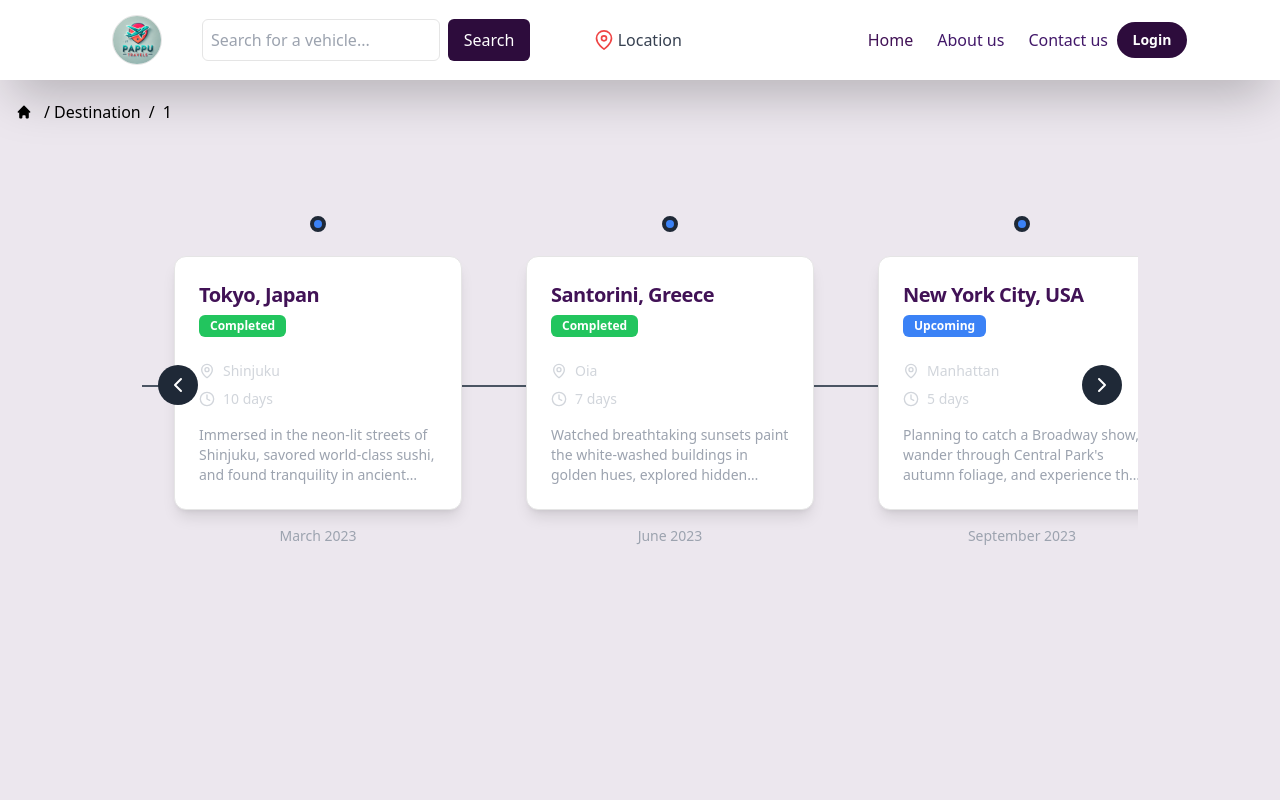
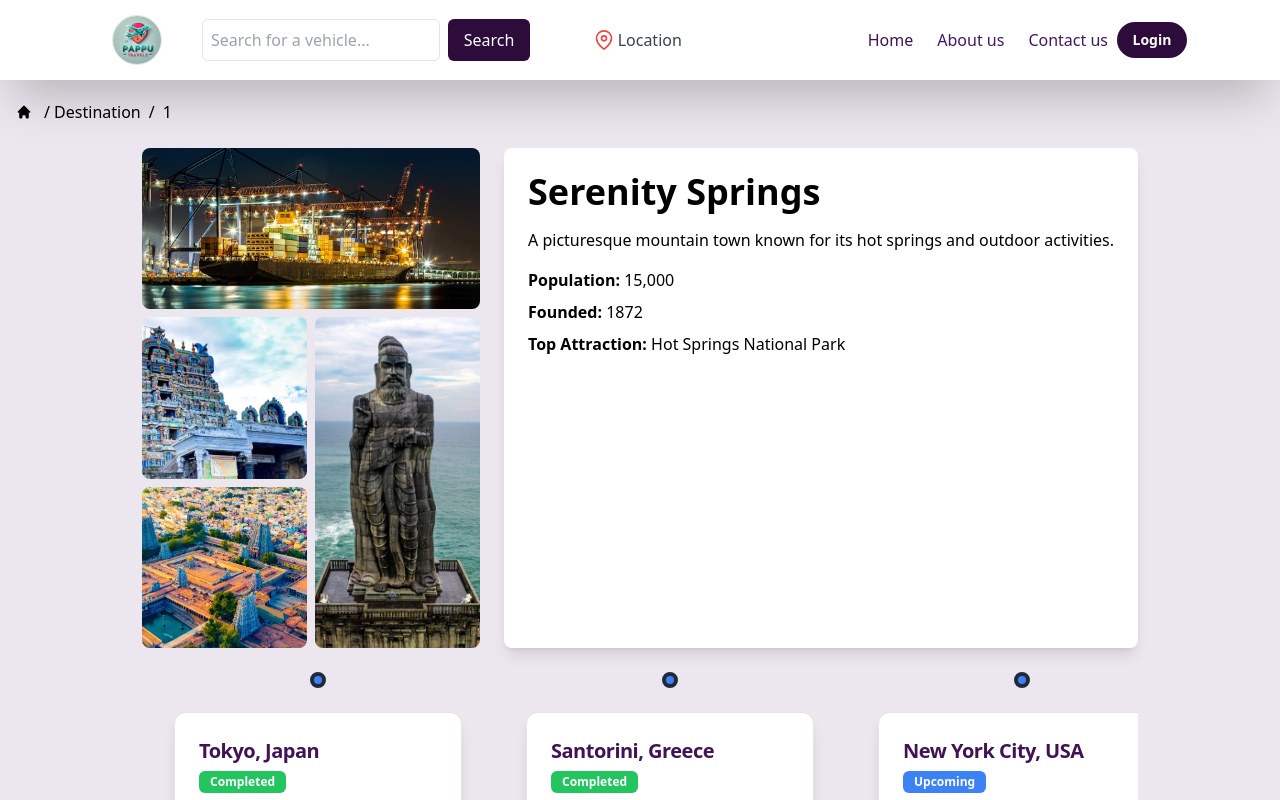
Before and after one commit to Esakkipandi0214/PAPPUTRAVELS, a Next.js app: page /Trip/1 in a window 1280 px wide. Shown: the top 800 px of the page. Built offline with nearby package versions, Linux system fonts and the light colour scheme.

Commit message:
updates tip

```diff
--- a/src/Components/Home/Locations/LocationSlider.tsx
+++ b/src/Components/Home/Locations/LocationSlider.tsx
@@ -5,8 +5,17 @@
 import "swiper/css/navigation";
 import Image from 'next/image';
 import {LocationDatas} from './locationdata'
+import { useRouter } from "next/router";
+
 
 const LocationSlider = () => {
+
+  const router = useRouter();
+
+    const handleLocationClick = (id:string) => {
+      router.push(`/Location/${id}`); // Redirect to the "/about" page
+    };
+
   return (
     <div className="bg-transparent  rounded-md">
     <h2 className="text-xl font-bold mb-4 text-[#411256] pl-5 ">Locations</h2>
@@ -27,7 +36,7 @@
       {LocationDatas.map((location, index) => (
         <SwiperSlide key={index}>
           <div
-        //   onClick={()=>handleLocationClick(location.name)}
+          onClick={()=>handleLocationClick(location.name)}
           className="flex flex-col items-center text-center">
             <Image
               src={location.image}
--- /dev/null
+++ b/src/Components/Trips/location-collage.tsx
@@ -0,0 +1,99 @@
+import Image from "next/image";
+import Tirunelveli from "../../../public/Tiruvelveli/TirunelveliLogo.jpg";
+import Thoothukudi from "../../../public/Thoothukudi/ThoothukudiLogo.jpg";
+import Kanyakumari from "../../../public/KanyaKumari/kanyakumariLogo.jpg";
+import Madurai from "../../../public/Madurai/MaduraiLogo.webp";
+
+interface LocationDetails {
+  name: string;
+  description: string;
+  population: number;
+  founded: number;
+  attractions: string[];
+}
+
+const locationDetails: LocationDetails = {
+  name: "Serenity Springs",
+  description:
+    "A picturesque mountain town known for its hot springs and outdoor activities.",
+  population: 15000,
+  founded: 1872,
+  attractions: [
+    "Hot Springs National Park",
+    "Mountain View Trail",
+    "Historic Downtown",
+    "Lakeside Resort",
+  ],
+};
+
+export default function LocationCollage() {
+  return (
+    <div className="w-full flex flex-col lg:flex-row space-y-6 lg:space-y-0 lg:space-x-6">
+      {/* Left: Collage layout */}
+      <div className="flex-1">
+        <div className="grid grid-rows-3 grid-cols-2 gap-2 h-auto lg:h-[500px]">
+          {/* Top image spanning two columns */}
+          <div className="row-span-1 col-span-2 relative h-48 lg:h-auto">
+            <Image
+              src={Thoothukudi}
+              alt="Top image"
+              layout="fill"
+              objectFit="cover"
+              className="rounded-lg"
+            />
+          </div>
+
+          {/* Bottom-left small images */}
+          <div className="row-span-2 col-span-1 grid grid-rows-2 gap-2">
+            <div className="relative h-24 lg:h-auto rounded-lg overflow-hidden">
+              <Image
+                src={Tirunelveli}
+                alt="Small image 1"
+                layout="fill"
+                objectFit="cover"
+              />
+            </div>
+            <div className="relative h-24 lg:h-auto rounded-lg overflow-hidden">
+              <Image
+                src={Madurai}
+                alt="Small image 2"
+                layout="fill"
+                objectFit="cover"
+              />
+            </div>
+          </div>
+
+          {/* Bottom-right large image */}
+          <div className="row-span-2 col-span-1 relative rounded-lg overflow-hidden h-48 lg:h-auto">
+            <Image
+              src={Kanyakumari}
+              alt="Large image"
+              layout="fill"
+              objectFit="cover"
+            />
+          </div>
+        </div>
+      </div>
+
+      {/* Right: Location details */}
+      <div className="flex">
+        <div className="bg-white text-black p-6 rounded-lg shadow-lg">
+          <h1 className="text-3xl lg:text-4xl font-bold mb-4">
+            {locationDetails.name}
+          </h1>
+          <p className="mb-4">{locationDetails.description}</p>
+          <p className="mb-2">
+            <strong>Population:</strong>{" "}
+            {locationDetails.population.toLocaleString()}
+          </p>
+          <p className="mb-2">
+            <strong>Founded:</strong> {locationDetails.founded}
+          </p>
+          <p>
+            <strong>Top Attraction:</strong> {locationDetails.attractions[0]}
+          </p>
+        </div>
+      </div>
+    </div>
+  );
+}
--- a/src/pages/Location/[location].tsx
+++ b/src/pages/Location/[location].tsx
@@ -12,6 +12,8 @@
 import Image from 'next/image';
 import Link from 'next/link';
 import { useRouter } from 'next/router';
+import Layout from "@/Components/Home/HomeLayout/Layout"
+
 
 
 const Locations: React.FC = () => {
@@ -61,9 +63,10 @@
   ];
 
   return (
-    <div className="w-full flex flex-col gap-4 h-[100vh] p-2 bg-[#1C325B]">
+    <Layout>
+    <div className="w-full flex flex-col gap-4 h-[100vh] p-2 bg-transparent">
         {/* Breadcrumb */}
-      <div className="flex pt-6 items-center text-white text-sm mb-4">
+      <div className="flex pt-6 items-center text-[#411256] font-medium text-sm mb-4">
         <Link href="/Destination" className="hover:underline">Destination</Link>
         <span className="mx-2">/</span>
         <span>{location}</span>
@@ -126,6 +129,7 @@
         </Swiper>
       </div>
     </div>
+    </Layout>
   );
 };
 
--- a/src/pages/Trip/[id].tsx
+++ b/src/pages/Trip/[id].tsx
@@ -3,6 +3,7 @@
 import { trips } from "../../Components/TripTimeline/tripsdata"
 import Layout from "@/Components/Home/HomeLayout/Layout"
 import { useRouter } from "next/router"
+import LocationCollage from "@/Components/Trips/location-collage"
 
 export default function TripsPage() {
     const reactRouter = useRouter()
@@ -28,7 +29,8 @@
 		</li>
 	</ol>
 </nav>
-      <div className="container mx-auto px-4 py-12">
+      <div className="container mx-auto px-4 py-1">
+		<LocationCollage/>
         <Timeline trips={trips} />
       </div>
     </div>
```
